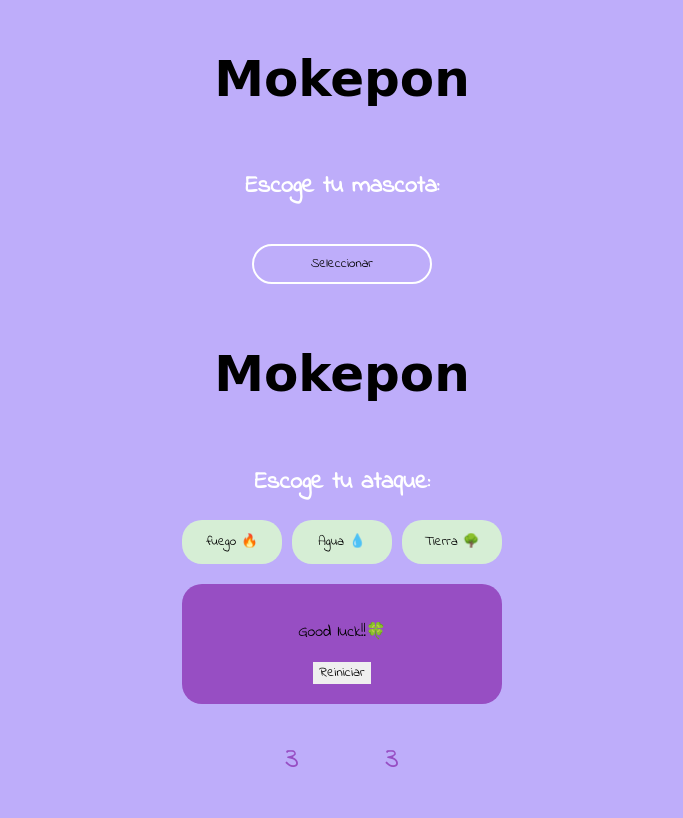
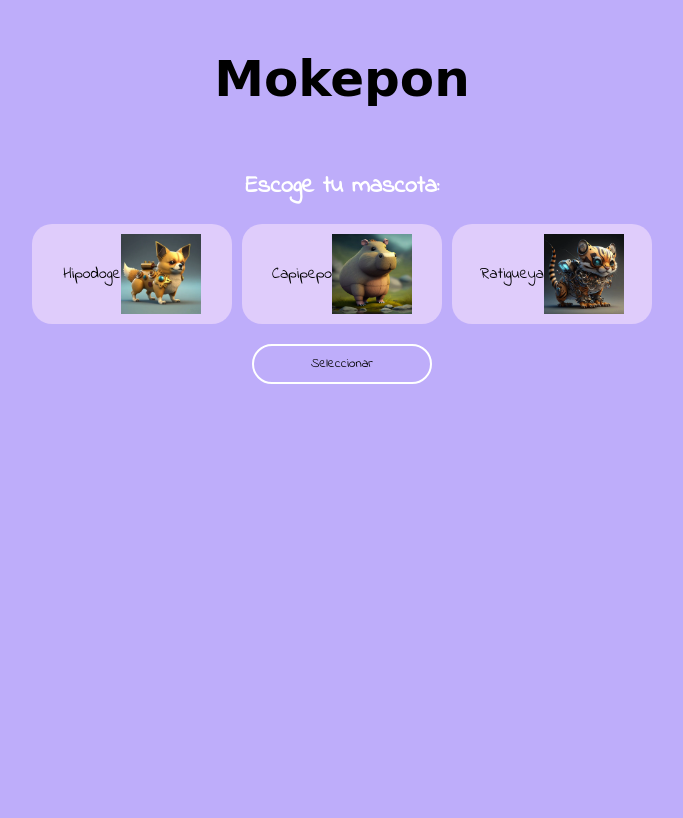
Before and after one commit to davidvalenciaz/mokepon, a plain HTML site: page index.html in a window 1280 px wide. Shown: the whole page, without its empty margins (298-981 px from the left). Drawn offline with Linux system fonts and the light colour scheme; a web font is replaced by a local one.

Commit message:
se arregla problema con los nombres

```diff
--- a/index.html
+++ b/index.html
@@ -67,6 +67,6 @@
 
 
         </section>
-        <script src="index.html"></script>
+        <script src="js/mokepon.js"></script>
 </body>
 </html>
```
